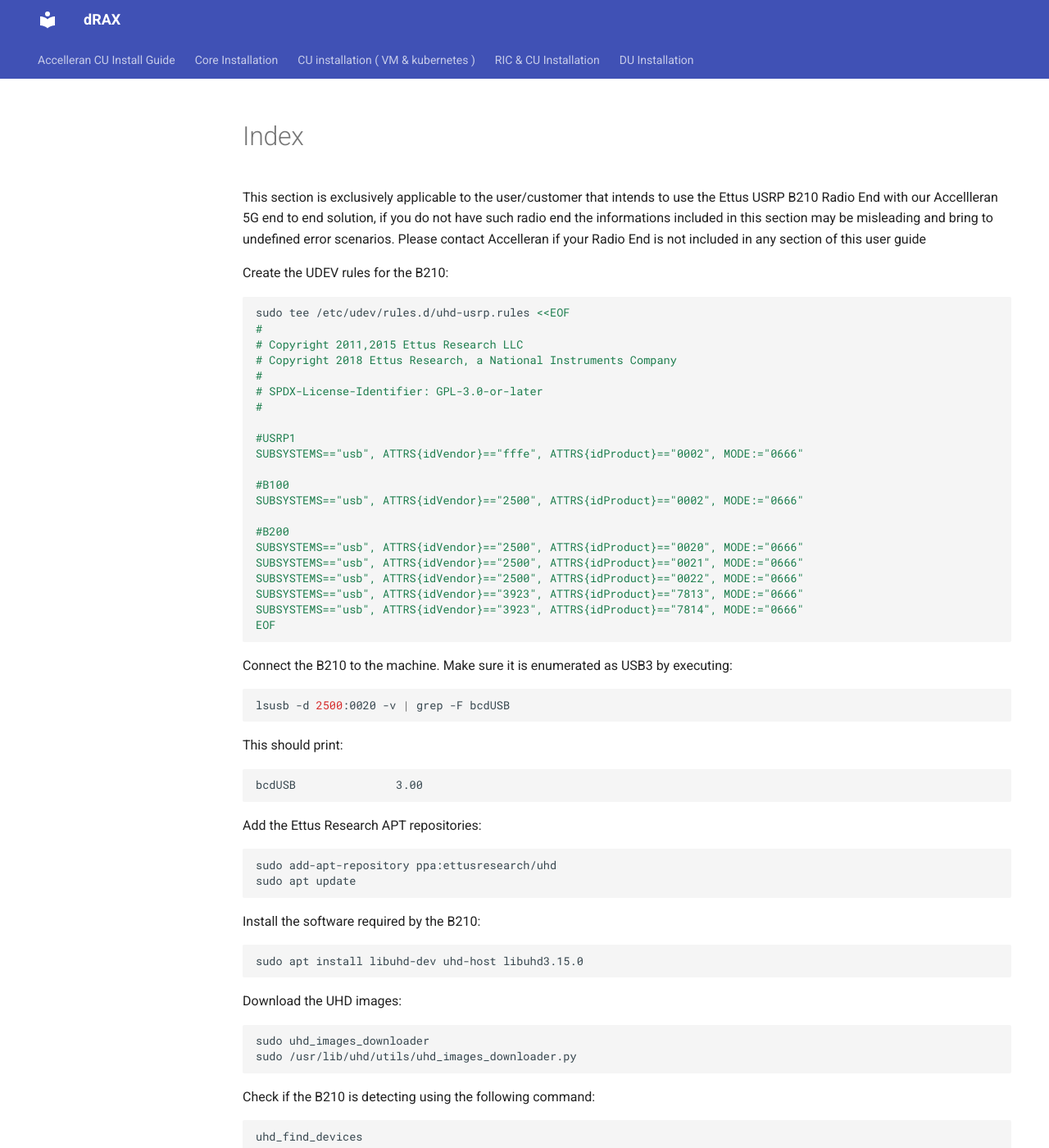
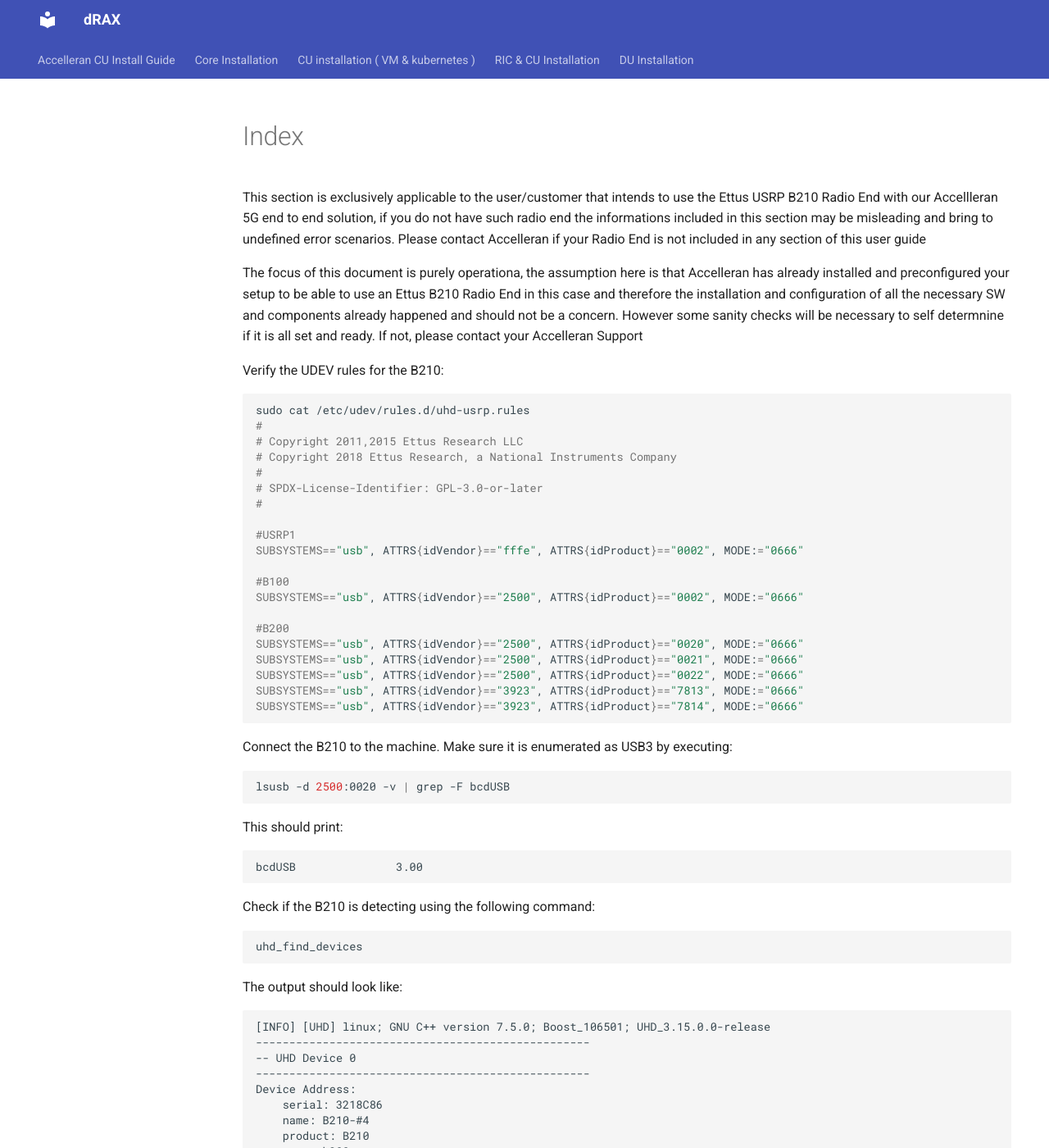
Before and after one commit to accelleran/drax-docs, an MkDocs documentation site: the page built from docs/op-guide/bring-B210-on-air/index.md, in a window 1280 px wide and 1400 px high. Shown: the whole window at 82% size. Built offline with MkDocs 1.6.1 and Material for MkDocs 9.7.7, drawn with Linux system fonts in a browser that asks for light colours; the version menu is left out; some of the changed text lies outside the part shown.

Commit message:
fix b210

````diff
--- a/docs/op-guide/bring-B210-on-air/index.md
+++ b/docs/op-guide/bring-B210-on-air/index.md
@@ -1,9 +1,11 @@
 This section is exclusively applicable to the user/customer that intends to use the Ettus USRP B210 Radio End with our Accellleran 5G end to end solution, if you do not have such radio end the informations included in this section may be misleading and bring to undefined error scenarios. Please contact Accelleran if your Radio End is not included in any section of this user guide
 
-Create the UDEV rules for the B210:
+The focus of this document is purely operationa, the assumption here is that Accelleran has already installed and preconfigured your setup to be able to use an Ettus B210 Radio End in this case and therefore the installation and configuration of all the necessary SW and components already happened and should not be a concern. However some sanity checks will be necessary to self determnine if it is all set and ready. If not, please contact your Accelleran Support
+
+Verify the UDEV rules for the B210:
 
 ``` bash
-sudo tee /etc/udev/rules.d/uhd-usrp.rules <<EOF
+sudo cat /etc/udev/rules.d/uhd-usrp.rules
 #
 # Copyright 2011,2015 Ettus Research LLC
 # Copyright 2018 Ettus Research, a National Instruments Company
@@ -23,7 +25,7 @@ SUBSYSTEMS=="usb", ATTRS{idVendor}=="2500", ATTRS{idProduct}=="0021", MODE:="066
 SUBSYSTEMS=="usb", ATTRS{idVendor}=="2500", ATTRS{idProduct}=="0022", MODE:="0666"
 SUBSYSTEMS=="usb", ATTRS{idVendor}=="3923", ATTRS{idProduct}=="7813", MODE:="0666"
 SUBSYSTEMS=="usb", ATTRS{idVendor}=="3923", ATTRS{idProduct}=="7814", MODE:="0666"
-EOF
+
 ```
 
 Connect the B210 to the machine.
@@ -39,87 +41,11 @@ This should print:
 bcdUSB               3.00
 ```
 
-Add the Ettus Research APT repositories:
-
-``` bash
-sudo add-apt-repository ppa:ettusresearch/uhd
-sudo apt update
-```
-
-Install the software required by the B210:
-
-``` bash
-sudo apt install libuhd-dev uhd-host libuhd3.15.0
-```
-
-Download the UHD images:
-
-``` bash
-sudo uhd_images_downloader
-sudo /usr/lib/uhd/utils/uhd_images_downloader.py
-```
-
 Check if the B210 is detecting using the following command:
 
 ``` bash
 uhd_find_devices
 ```
-
-This should output something similar to:
-
-```
-[INFO] [UHD] linux; GNU C++ version 7.5.0; Boost_106501; UHD_3.15.0.0-release
---------------------------------------------------
--- UHD Device 0
---------------------------------------------------
-Device Address:
-    serial: 3218C86
-    name: MyB210
-    product: B210
-    type: b200
-```
-
-Burn the correct EEPROM for the B210:
-
-``` bash
-/usr/lib/uhd/utils/usrp_burn_mb_eeprom* --values='name=B210-#4'
-```
-
-If everything goes well this should output something similar to:
-
-```
-Creating USRP device from address:
-[INFO] [UHD] linux; GNU C++ version 7.5.0; Boost_106501; UHD_3.15.0.0-release
-[INFO] [B200] Detected Device: B210
-[INFO] [B200] Loading FPGA image: /usr/share/uhd/images/usrp_b210_fpga.bin...
-[INFO] [B200] Operating over USB 3.
-[INFO] [B200] Detecting internal GPSDO....
-[INFO] [GPS] No GPSDO found
-[INFO] [B200] Initialize CODEC control...
-[INFO] [B200] Initialize Radio control...
-[INFO] [B200] Performing register loopback test...
-[INFO] [B200] Register loopback test passed
-[INFO] [B200] Performing register loopback test...
-[INFO] [B200] Register loopback test passed
-[INFO] [B200] Setting master clock rate selection to 'automatic'.
-[INFO] [B200] Asking for clock rate 16.000000 MHz...
-[INFO] [B200] Actually got clock rate 16.000000 MHz.
-
-Fetching current settings from EEPROM...
-    EEPROM ["name"] is "MyB210"
-
-Setting EEPROM ["name"] to "B210-#4"...
-Power-cycle the USRP device for the changes to take effect.
-
-Done
-```
-
-Check if the current EEPROM was flashed by executing:
-
-``` bash
-uhd_find_devices
-```
-
 The output should look like:
 
 ```
@@ -135,17 +61,7 @@ Device Address:
 ```
 ### DU/L1/RRU Configuration and docker compose
 
-Before starting the configuration of the components it is important to avoid confusion so please create a folder file and move in all the configuration files you find for the L1, RRU and the DU configuration and remove the docker-compose as well:
-``` bash
-mkdir accelleran-du-phluido/accelleran-du-phluido-2022-01-31/phluido/cfg
-mv accelleran-du-phluido/accelleran-du-phluido-2022-01-31/phluido/*.cfg accelleran-du-phluido/accelleran-du-phluido-2022-01-31/phluido/cfg/
-mkdir accelleran-du-phluido/accelleran-du-phluido-2022-01-31/json
-mv accelleran-du-phluido/accelleran-du-phluido-2022-01-31/*.json accelleran-du-phluido/accelleran-du-phluido-2022-01-31/json/
-rm accelleran-du-phluido/accelleran-du-phluido-2022-01-31/docker-compose.yml
-```
-
-Create a configuration file for the Phluido RRU:
-** only for B210 **
+Locate your configuration files for the Phluido RRU:
 
 ``` bash
 tee accelleran-du-phluido/accelleran-du-phluido-2022-01-31/phluido/PhluidoRRU_NR_EffnetTDD_B210.cfg <<EOF
@@ -395,7 +311,7 @@ tee du-config.json <<EOF
 EOF
 ```
 
-Before creating the `docker-compose.yml` file, make sure to set the `$CU_IP` environment variable where you will store the F1 IP address of the CUCP that you have already deployed using the dRAX Dashboard (section [CUCP Installation](../drax-install/images/dashboard-cu-cp-deployment.png) )
+Make sure to set the correct CUCP F1 IP address according to the CU Confgiuration you made upfront using the dRAX Dashboard (section [CU Configuration](../drax-install/images/dashboard-cu-cp-deployment.png) )
 This IP address can be determined by executing the following command:
 
 ``` bash
````
Also changed, not shown: docs/op-guide/ric-update/index.md (+1 -2 lines).
